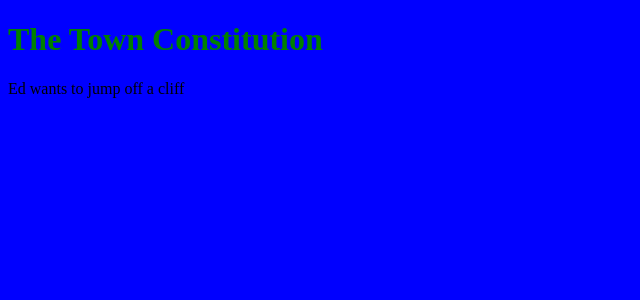
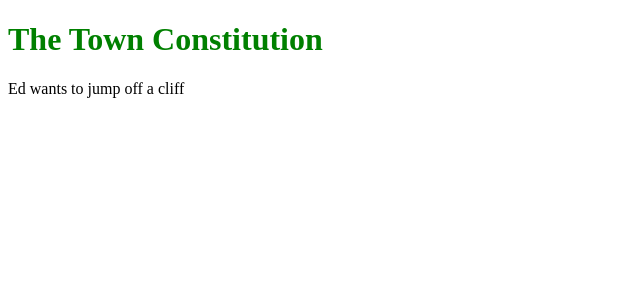
Before and after one commit to the-tOOMwn/constitution.toomwn.xyz, a Jekyll site: the page built from index.html, in a window 1280 px wide. Shown: the top 300 px of the page, without its empty margins (0-640 px from the left). Built offline with Jekyll 4.4.1, drawn with Linux system fonts in a browser that asks for light colours.

Commit message:
Colour Theme Change

```diff
--- a/assets/base.css
+++ b/assets/base.css
@@ -2,6 +2,10 @@ header {
     color: green;
 }
 
-html {
-    background-color: blue;
+
+/* Make the color scheme light colored */
+
+body {
+    background-color: #FFFFFF;
+    color: #000000;
 }
```
